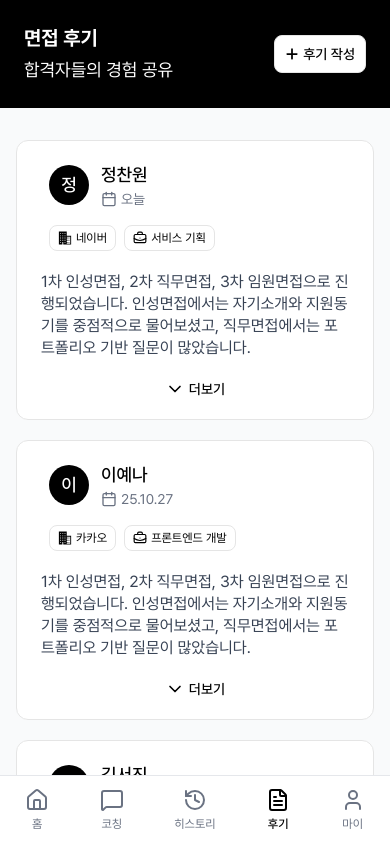
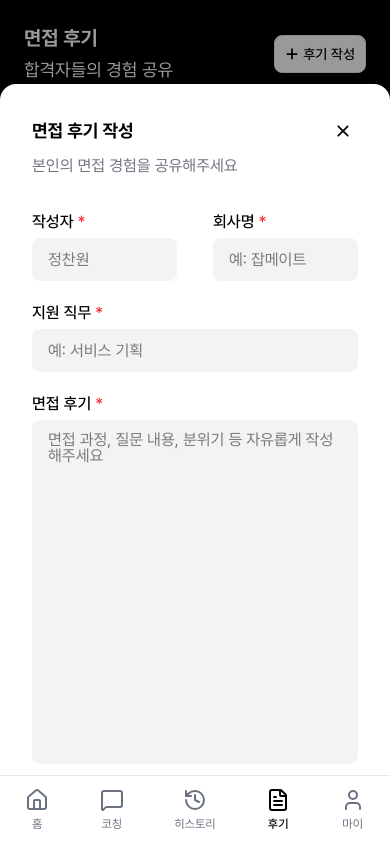
Before and after one commit to JobMate-team/jobmate-frontend, a React (Vite) app: page /review/create in a window 390 px wide. Built offline with nearby package versions, Linux system fonts and the light colour scheme.

Commit message:
[#10] feat: 후기 생성 UI 구현

```diff
--- a/src/pages/HistoryDetailPage.tsx
+++ b/src/pages/HistoryDetailPage.tsx
@@ -91,7 +91,7 @@ const HistoryDetailPage = () => {
       <main
         onClick={(e) => e.stopPropagation()}
         className={clsx(
-          'fixed bottom-0 left-1/2 transform -translate-x-1/2 h-[80vh] bg-white rounded-t-2xl shadow-xl transition-transform duration-300 overflow-y-auto hide-scrollbar',
+          'fixed bottom-0 left-1/2 transform -translate-x-1/2 h-[90vh] bg-white rounded-t-2xl shadow-xl transition-transform duration-300 overflow-y-auto hide-scrollbar',
           'w-full max-w-4xl p-8',
           isOpen ? 'translate-y-0' : 'translate-y-full',
         )}
--- a/src/pages/Homepage.tsx
+++ b/src/pages/Homepage.tsx
@@ -31,7 +31,7 @@ const Homepage = () => {
         {features.map((feature, idx) => (
           <div
             key={idx}
-            className='bg-white rounded-xl p-6 cursor-pointer border border-[#E5E5E5] hover:border-gray-400 transition flex sm:flex-col flex-row sm:gap-0 gap-6'
+            className='bg-white rounded-xl p-6 border border-[#E5E5E5] flex sm:flex-col flex-row sm:gap-0 gap-6'
           >
             <div className='sm:mb-4'>{feature.icon}</div>
             <div>
--- a/src/pages/ReviewAddPage.tsx
+++ b/src/pages/ReviewAddPage.tsx
@@ -1,46 +1,15 @@
+import Button from '@/components/common/Button';
 import Modal from '@/components/common/Modal';
 import { showToast } from '@/utils/toast';
 import clsx from 'clsx';
 import { useEffect, useState } from 'react';
-import { FaRegTrashAlt } from 'react-icons/fa';
-import { FiCalendar } from 'react-icons/fi';
 import { IoIosClose } from 'react-icons/io';
-import { useNavigate, useParams } from 'react-router-dom';
-
-const mockHistoryItems = [
-  {
-    id: 1,
-    category: '경험',
-    date: '오늘',
-    question: '코드 리뷰에서 가장 중요하게 생각하는 것은?',
-    answer:
-      '코드 컨벤션을 지켰는지 확인하면서 리뷰를 하는 것이 가장 중요하다고 생각합니다. 왜냐하면 중요하다고 생각하기 때문입니다.',
-  },
-  {
-    id: 2,
-    category: '인성',
-    date: '25.10.27',
-    question: '인성 문제있어요?',
-    answer: '없는데요? 왜 물어보세요 그런거',
-  },
-  {
-    id: 3,
-    category: '개발',
-    date: '24.9.10',
-    question: '개발이 좋으세요? 아니면 고양이발이 좋으세요?',
-    answer:
-      '저는 개인적으로 고양이 발이 더 좋습니다. 고양이 발바닥을 보시면 핑크색 젤리가 있는데 그게 참 야무지거든요.',
-  },
-];
+import { useNavigate } from 'react-router-dom';
+import TextareaAutosize from 'react-textarea-autosize';
 
 const ReviewAddPage = () => {
-  const { id } = useParams();
+  const [isOpen, setISOpen] = useState(false);
   const navigate = useNavigate();
-
-  const item = mockHistoryItems.find((h) => h.id === Number(id));
-
-  const [isOpen, setISOpen] = useState(false);
-  const [isModalOpen, setIsModalOpen] = useState(false);
 
   useEffect(() => {
     setTimeout(() => setISOpen(true), 10); // mount 후 transition 트리거
@@ -49,12 +18,6 @@ const ReviewAddPage = () => {
   useEffect(() => {
     const handleKeyDown = (e: KeyboardEvent) => {
       if (e.key !== 'Escape') return;
-
-      if (isModalOpen) {
-        setIsModalOpen(false);
-        return;
-      }
-
       if (isOpen) {
         handleClose();
       }
@@ -63,57 +26,37 @@ const ReviewAddPage = () => {
     window.addEventListener('keydown', handleKeyDown);
     return () => window.removeEventListener('keydown', handleKeyDown);
     // eslint-disable-next-line react-hooks/exhaustive-deps
-  }, [isModalOpen, isOpen]);
+  }, [isOpen]);
 
   const handleClose = () => {
     setISOpen(false);
-    setTimeout(() => navigate('/history'), 200); // 애니메이션 끝난 뒤 닫기
+    setTimeout(() => navigate('/review'), 200); // 애니메이션 끝난 뒤 닫기
   };
 
-  const handleDelete = () => {
-    setIsModalOpen((prev) => !prev);
-    showToast.success('삭제되었습니다');
-    navigate('/history');
+  const handleCreate = () => {
+    showToast.success('등록되었습니다');
+    navigate('/review');
   };
-
-  if (!item) return null;
 
   return (
     <div
       className={clsx(
-        'fixed inset-0 bg-black/40 transition-opacity duration-300 ',
+        'fixed inset-0 bg-black/40 transition-opacity duration-300',
         isOpen ? 'opacity-100' : 'opacity-0',
       )}
-      onClick={() => {
-        if (!isModalOpen) handleClose();
-      }}
+      onClick={() => handleClose()}
     >
       <main
         onClick={(e) => e.stopPropagation()}
         className={clsx(
-          'fixed bottom-0 left-1/2 transform -translate-x-1/2 h-[80vh] bg-white rounded-t-2xl shadow-xl transition-transform duration-300 overflow-y-auto hide-scrollbar',
+          'fixed bottom-0 left-1/2 transform -translate-x-1/2 h-[90vh] bg-white rounded-t-2xl shadow-xl transition-transform duration-300 overflow-y-auto hide-scrollbar',
           'w-full max-w-4xl p-8',
           isOpen ? 'translate-y-0' : 'translate-y-full',
         )}
       >
-        <section className='flex items-center justify-between px-2 mb-10'>
-          <div className='flex flex-row items-center justify-center gap-5'>
-            <div className='bg-black text-white text-xs font-medium p-1 px-4 border border-[#E5E5E5] rounded-lg'>
-              {item.category}
-            </div>
-            <p className='text-[#6A7282] flex items-center gap-1'>
-              <FiCalendar size={18} />
-              {item.date}
-            </p>
-          </div>
-          <div className='flex items-center gap-2'>
-            <button
-              type='button'
-              onClick={() => setIsModalOpen((prev) => !prev)}
-              className='bg-white rounded-full p-2 hover:brightness-90 transition outline-none'
-            >
-              <FaRegTrashAlt size={16} className='text-[#FB2C36]' />
-            </button>
+        <section className='flex flex-col mb-10'>
+          <div className='flex items-center justify-between mb-3'>
+            <h3 className='text-lg font-semibold'>면접 후기 작성</h3>
             <button
               onClick={handleClose}
               className='text-[#0A0A0A] bg-white rounded-full hover:brightness-90 transition'
@@ -121,44 +64,79 @@ const ReviewAddPage = () => {
               <IoIosClose size={30} />
             </button>
           </div>
+          <p className='text-[#717182]'>본인의 면접 경험을 공유해주세요</p>
         </section>
 
-        <section className='space-y-5 mb-20'>
-          <div className='bg-black rounded-xl p-6 flex flex-col gap-4 text-white'>
-            <p className='font-semibold'>질문</p>
-            <p>{item.question}</p>
-          </div>
+        <section className='space-y-5 mb-10'>
+          <form className='flex flex-col gap-6'>
+            <div className='flex gap-9'>
+              <div className='flex flex-col gap-2'>
+                <label className='font-medium'>
+                  작성자 <span className='text-red-500'>*</span>
+                </label>
+                <input
+                  type='text'
+                  placeholder='정찬원'
+                  className='w-full bg-[#F3F3F5] px-4 py-3 rounded-lg outline-none'
+                />
+              </div>
+              <div className='flex flex-col gap-2'>
+                <label className='font-medium'>
+                  회사명 <span className='text-red-500'>*</span>
+                </label>
 
-          <div className='bg-white rounded-xl p-6 flex flex-col gap-4 border border-[#E5E5E5]'>
-            <p className='font-semibold'>내 답변</p>
-            <p>{item.answer}</p>
-          </div>
+                <input
+                  type='text'
+                  placeholder='예: 잡메이트'
+                  className='w-full bg-[#F3F3F5] px-4 py-3 rounded-lg outline-none'
+                />
+              </div>
+            </div>
 
-          <div className='bg-white rounded-xl p-6  border border-[#E5E5E5] flex flex-col gap-4'>
-            <p className='font-semibold'>AI 피드백</p>
-            <div className='bg-[#F3F3F5] rounded-lg p-4 text-sm mb-2'>
-              넌 안돼 망할거라 우우~ 넌 안돼 망할거라 우우~ 넌 안돼 망할거라 우우~ 넌 안돼 망할거라
-              우우~
+            <div className='flex flex-col gap-2'>
+              <label className='font-medium'>
+                지원 직무 <span className='text-red-500'>*</span>
+              </label>
+
+              <input
+                type='text'
+                placeholder='예: 서비스 기획'
+                className='w-full bg-[#F3F3F5] px-4 py-3 rounded-lg outline-none'
+              />
             </div>
-          </div>
 
-          <div className='bg-white rounded-xl px-6 py-4  border border-[#E5E5E5] flex flex-col gap-4'>
-            <p className='font-semibold'>📝 모범 답변 예시</p>
-            <div className='bg-[#F3F3F5] rounded-lg p-4 text-sm mb-2'>
-              피드백피드백피드백피드백피드백 피드백 피드백 피드백 피드백 피드백 피드백 피드백
+            <div className='flex flex-col gap-2'>
+              <label className='font-medium'>
+                면접 후기 <span className='text-red-500'>*</span>
+              </label>
+
+              <TextareaAutosize
+                minRows={20}
+                placeholder='면접 과정, 질문 내용, 분위기 등 자유롭게 작성해주세요'
+                className='w-full bg-[#F3F3F5] px-4 py-3 rounded-lg outline-none resize-none'
+              />
             </div>
-          </div>
+          </form>
+        </section>
+
+        <section className='flex items-center gap-3 mb-5'>
+          <Button
+            type='submit'
+            onClick={handleCreate}
+            className='bg-black text-white px-4 py-3 w-[70%]'
+          >
+            등록하기
+          </Button>
+
+          <Button
+            type='button'
+            onClick={() => setISOpen(false)}
+            className='bg-white border border-[#DADADA] px-4 py-3 w-[30%]'
+          >
+            취소
+          </Button>
         </section>
       </main>
-
-      {isModalOpen && (
-        <Modal
-          title='해당 히스토리를 삭제하시겠습니까?'
-          content='이 작업은 되돌릴 수 없습니다. 모든 면접 답변 기록이 영구적으로 삭제됩니다.'
-          onCancel={() => setIsModalOpen((prev) => !prev)}
-          onConfirm={handleDelete}
-        />
-      )}
     </div>
   );
 };
--- a/src/pages/ReviewPage.tsx
+++ b/src/pages/ReviewPage.tsx
@@ -37,7 +37,7 @@ const mockReviewData = [
     job: 'PM',
     review:
       '1차 인성면접, 2차 직무면접, 3차 임원면접으로 진행되었습니다. 인성면접에서는 자기소개와 지원동기를 중점적으로 물어보셨고, 직무면접에서는 포트폴리오 기반 질문이 많았습니다.',
-    tip: '저는 개인적으로 고양이 발이 더 좋습니다. 고양이 발바닥을 보시면 핑크색 젤리가 있는데 그게 참 야무지거든요.',
+    tip: '면접관들의 눈을 보면서 하면 압박감이 더 심해질 수 있으니 인중을 보는 것이 좋습니다. 우리가 인중을 볼 때 상대방은 눈을 마주보는 듯한 느낌을 받습니다.',
   },
 ];
 
@@ -100,7 +100,7 @@ const ReviewPage = () => {
             {isOpen && (
               <div className='bg-[#F3F3F5] rounded-xl p-6 flex flex-col gap-4'>
                 <p className='font-semibold'>💡 면접 준비 팁</p>
-                <p className='text-[#364153] leading-[18px]'>{data.tip}</p>
+                <p className='text-[#364153] leading-5'>{data.tip}</p>
               </div>
             )}
 
```
